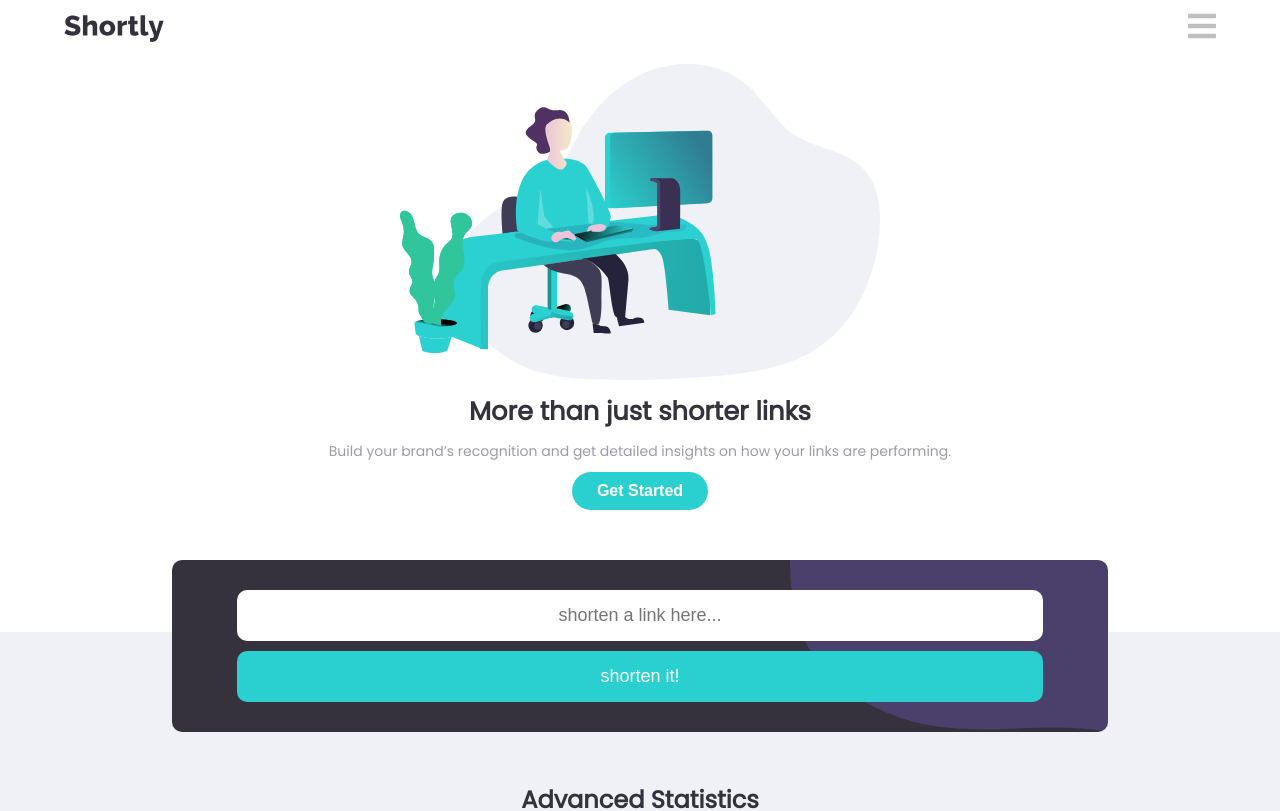
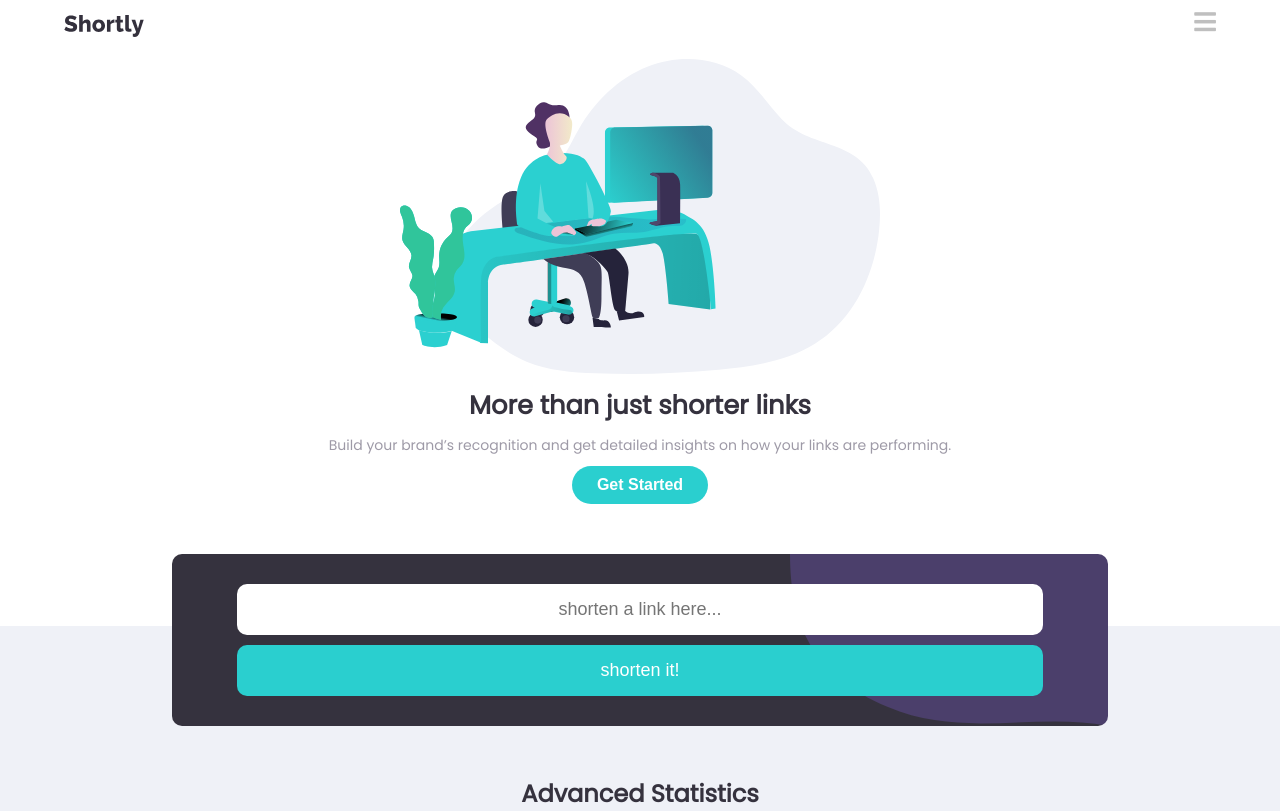
Before and after one commit to Runo-saduwa/shortly, a React (Create React App) app: page / in a window 1280 px wide. Shown: the top 811 px of the page. Built offline with nearby package versions, Linux system fonts and the light colour scheme.

Commit message:
ui clean up

```diff
--- a/src/components/NavBar/NavBar.css
+++ b/src/components/NavBar/NavBar.css
@@ -12,17 +12,18 @@
 }
 img {
  margin: 15px 0 0 0;
- width: 100px;
+ width: 80px;
 }
 i {
-    font-size: 2rem;
+    font-size: 1.55rem;
     margin: 10px 0 0 0;
     color: var(--Gray);
+
 }
 .mobileNav {
     background-color: var(--DarkViolet);
     width: 80%;
-    margin: 10px auto;
+    margin: 2px auto;
     border-radius: 12px;
 }
 .mobileNav .mobileNavContainer {
```
